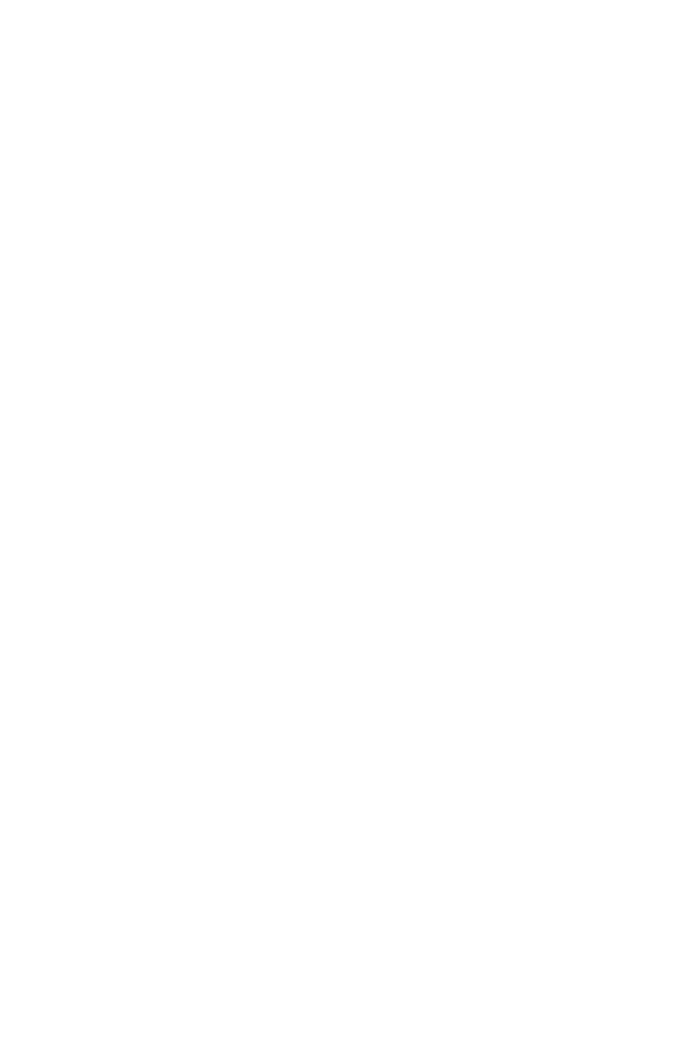
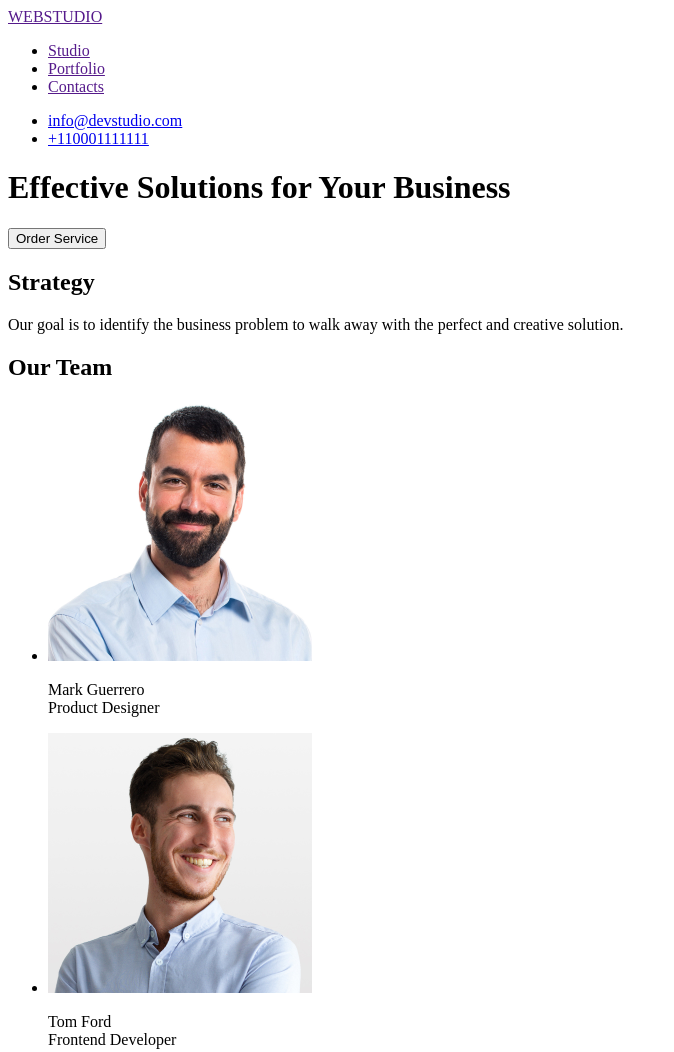
Before and after one commit to SilviaZhdanska/goit-markup-hw-01, a plain HTML site: page index.html in a window 1280 px wide. Shown: the top 1052 px of the page, without its empty margins (0-674 px from the left). Before the commit the page ends 800 px from the top, so only its background shows below. Drawn offline with Linux system fonts and the light colour scheme.

Commit message:
homework-ready

```diff
--- a/index.html
+++ b/index.html
@@ -5,11 +5,57 @@
     <meta name="viewport" content="width=device-width, initial-scale=1.0" />
     <title>Document</title>
   </head>
+
   <body>
-    <header></header>
+    <header>
+      <nav>
+        <a href="">WEBSTUDIO</a>
+        <ul>
+          <li><a href="">Studio</a></li>
+          <li><a href="">Portfolio</a></li>
+          <li><a href="">Contacts</a></li>
+        </ul>
+      </nav>
+      <ul>
+        <li><a href="mailto:info@devstudio.com">info@devstudio.com</a></li>
+        <li><a href="tel:+110001111111">+110001111111</a></li>
+      </ul>
+    </header>
+
     <main>
+      <h1>Effective Solutions for Your Business</h1>
+      <button type="button">Order Service</button>
+      <h2>Strategy</h2>
+      <p>
+        Our goal is to identify the business problem to walk away with the perfect and creative solution.
+      </p>
+      <h2>Our Team</h2>
+      <ul>
+        <li>
+          <img src="/images/markguerrero.jpg" alt="Photo of Mark Guerrero
+          Product Designer" width="264"/>
+          <p>Mark Guerrero<br /> Product Designer</p>
+        </li>
+        <li>
+          <img src="/images/tomford.jpg" alt="Photo of Tom Ford Frontend Developer" width="264"/>
+          <p>Tom Ford<br /> Frontend Developer</p>
+        </li>
+        <li>
+          <img src="/images/camilagarcia.jpg" alt="Photo of Camila Garcia from Marketing" width="264"/>
+          <p>Camila Garcia<br />Marketing</p>
+        </li>
+        <li><img src="/images/danielwilson.jpg" alt="Photo of Daniel Wilson UI Designer" width="264"/>
+          <p>Daniel Wilson<br />UI Designer</p>
+        </li>
+      </ul>
+    </main>
 
-    </main>
-    <footer></footer>
+    <footer>
+      <a href="">WEBSTUDIO</a>
+      <p>
+        Increase the flow of customers and <br />sales for your business with digital<br /> marketing & growth solutions.
+      </p>
+
+    </footer>
   </body>
 </html>
```
